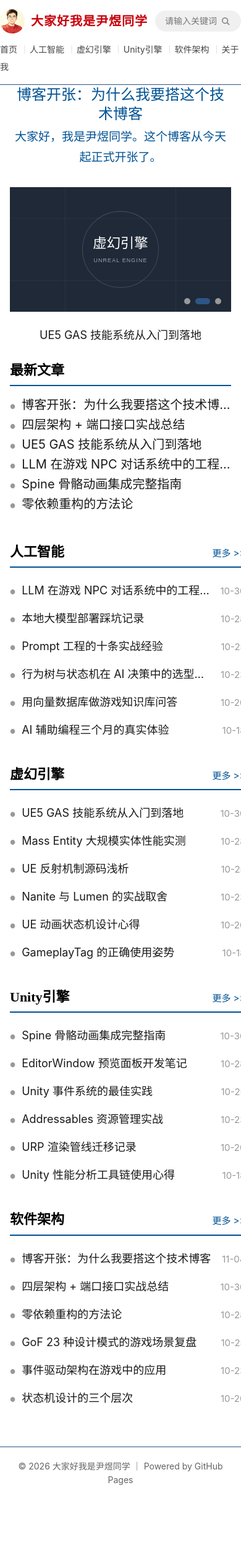
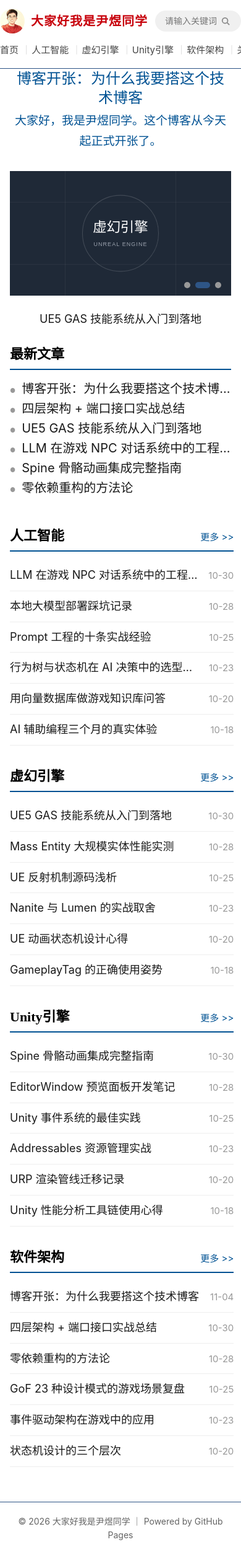
Before and after one commit to dreameryin/dreameryin.github.io, a Jekyll site: the page built from index.html, in a window 390 px wide. Shown: the whole page at 62% size. Built offline with Jekyll 4.4.1, drawn with Linux system fonts in a browser that asks for light colours; before the commit the page ends 2419 px from its top, so only the background shows below that.

Commit message:
修改移动端样式

```diff
--- a/assets/css/style.css
+++ b/assets/css/style.css
@@ -753,9 +753,16 @@ ul {
   .site-nav {
     width: 100%;
     margin-left: 0;
-    white-space: normal;
-    font-size: 14px;
+    white-space: nowrap;
+    overflow-x: auto;
+    -webkit-overflow-scrolling: touch;
+    scrollbar-width: none;
+    font-size: 15px;
     line-height: 2;
+  }
+
+  .site-nav::-webkit-scrollbar {
+    display: none;
   }
 
   .header-search {
@@ -805,6 +812,17 @@ ul {
     font-size: 16px;
   }
 
+  /* 移动端栏目块列表：去掉圆点，每条之间加细分隔线（gov.cn 手机端样式） */
+  .section-grid .block-list li::before {
+    content: none;
+  }
+
+  .section-grid .block-list li {
+    border-bottom: 1px solid #eeeeee;
+    padding: 10px 0;
+    line-height: 1.6;
+  }
+
   /* 文章页：正文栏收窄内边距，标题缩小，正文长串自动断行，表格内部横向滚动 */
   .post {
     padding: 20px 16px 40px;
@@ -829,8 +847,17 @@ ul {
   }
 
   .post-content {
-    font-size: 16px;
+    font-size: 18px;
     overflow-wrap: break-word;
+  }
+
+  /* 移动端字号档位整体上移一档：默认 18 / 大 20 / 超大 22 */
+  .post-content.font-large {
+    font-size: 20px;
+  }
+
+  .post-content.font-xlarge {
+    font-size: 22px;
   }
 
   .post-content table {
```
